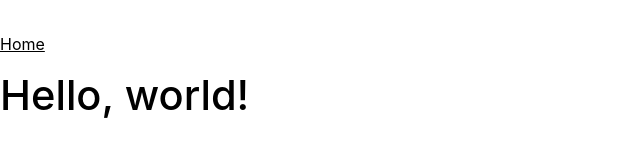
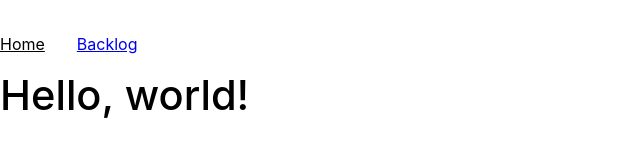
Before and after one commit to hardeath950/weektasks-app, a Vue app: page / in a window 1280 px wide. Shown: the top 160 px of the page, without its empty margins (0-640 px from the left). Built offline with nearby package versions, Linux system fonts and the light colour scheme.

Commit message:
Add link for backlog in App

```diff
--- a/src/App.vue
+++ b/src/App.vue
@@ -6,6 +6,7 @@ import { RouterLink, RouterView } from "vue-router";
   <header>
     <nav>
       <RouterLink to="/">Home</RouterLink>
+      <RouterLink to="/backlog">Backlog</RouterLink>
     </nav>
   </header>
 
```
